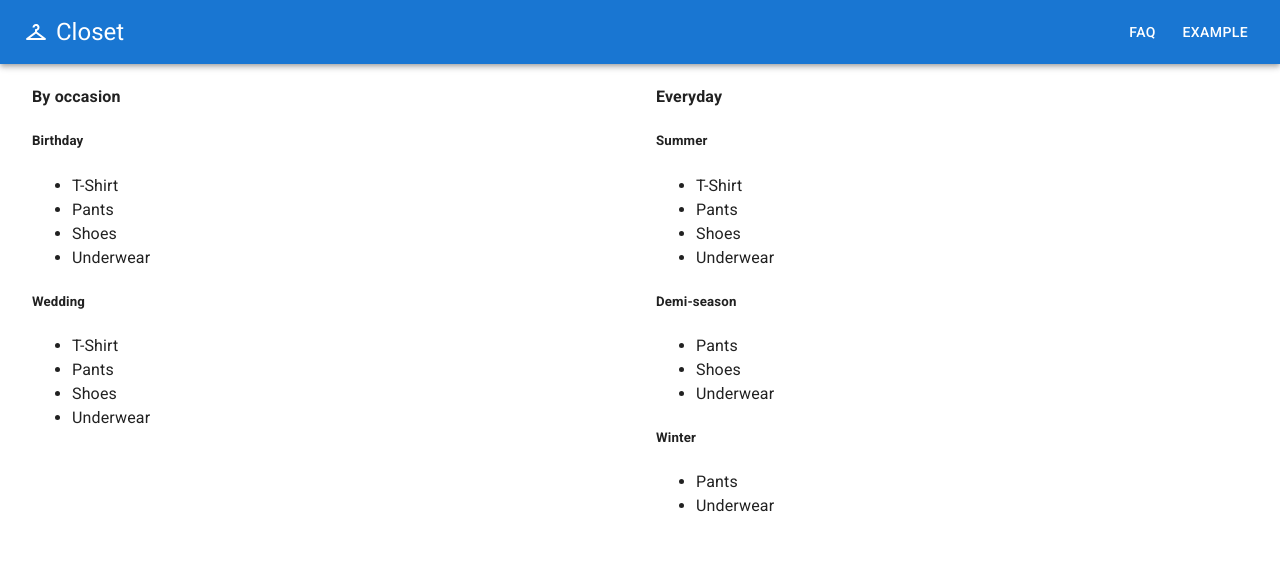
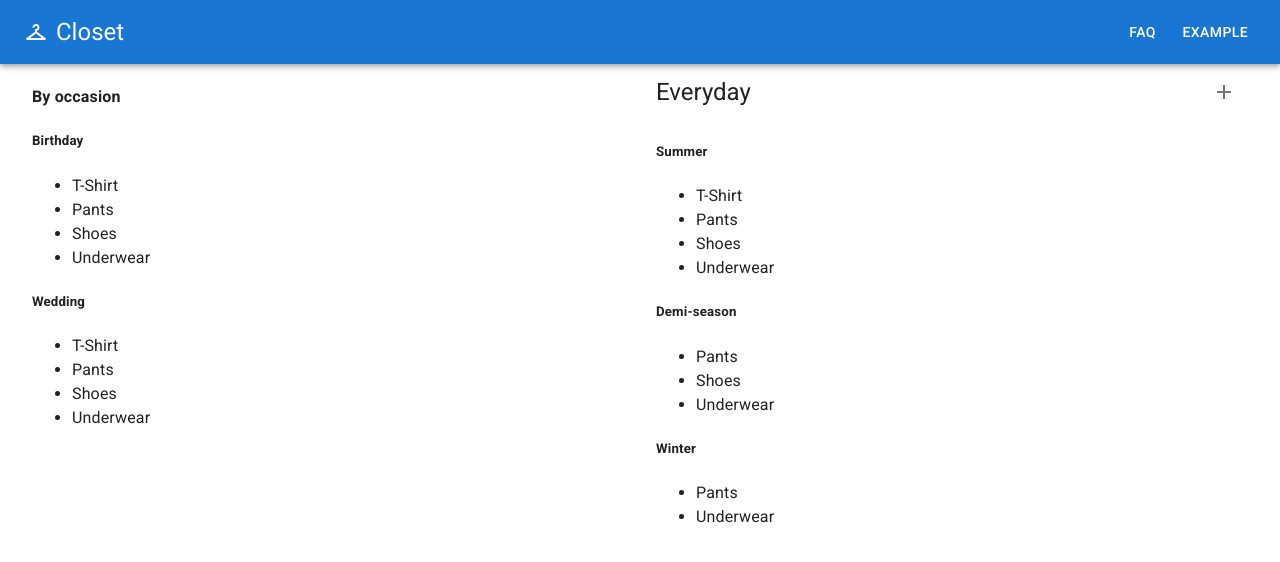
Before and after one commit to NeMaksym/closetdb-client, a React (Create React App) app: page / in a window 1280 px wide. Shown: the top 562 px of the page. Built offline with nearby package versions, Linux system fonts and the light colour scheme.

Commit message:
Add the "GroupTitile" component

```diff
--- a/src/components/Everyday/Everyday.tsx
+++ b/src/components/Everyday/Everyday.tsx
@@ -1,3 +1,4 @@
+import { GroupTitle, AddItemForm } from "..";
 import { Item, Occasion, Season } from "../../types";
 
 interface EverydayProps {
@@ -9,7 +10,7 @@ export const Everyday = ({ occasion }: EverydayProps) => {
 
   return (
     <>
-      <h4>Everyday</h4>
+      <GroupTitle title="Everyday" />
 
       {Object.entries(seasons).map(([season, items]) => {
         if (!items.length) return null;
--- /dev/null
+++ b/src/components/GroupTitle/GroupTitle.tsx
@@ -0,0 +1,29 @@
+import { List, ListItem, ListItemText, IconButton } from "@mui/material";
+import AddIcon from "@mui/icons-material/Add";
+
+interface GroupTitleProps {
+  title: string;
+}
+
+export const GroupTitle = ({ title }: GroupTitleProps) => {
+  return (
+    <List>
+      <ListItem
+        disablePadding
+        secondaryAction={
+          <IconButton edge="end" aria-label="add">
+            <AddIcon />
+          </IconButton>
+        }
+      >
+        <ListItemText
+          primaryTypographyProps={{
+            variant: "h5"
+          }}
+        >
+          {title}
+        </ListItemText>
+      </ListItem>
+    </List>
+  );
+};
--- /dev/null
+++ b/src/components/GroupTitle/index.ts
@@ -0,0 +1 @@
+export * from './GroupTitle';
--- a/src/components/index.ts
+++ b/src/components/index.ts
@@ -2,3 +2,4 @@ export * from "./TopBar";
 export * from "./TwoColumnLayout";
 export * from "./Occasions";
 export * from "./Everyday";
+export * from "./GroupTitle";
```
